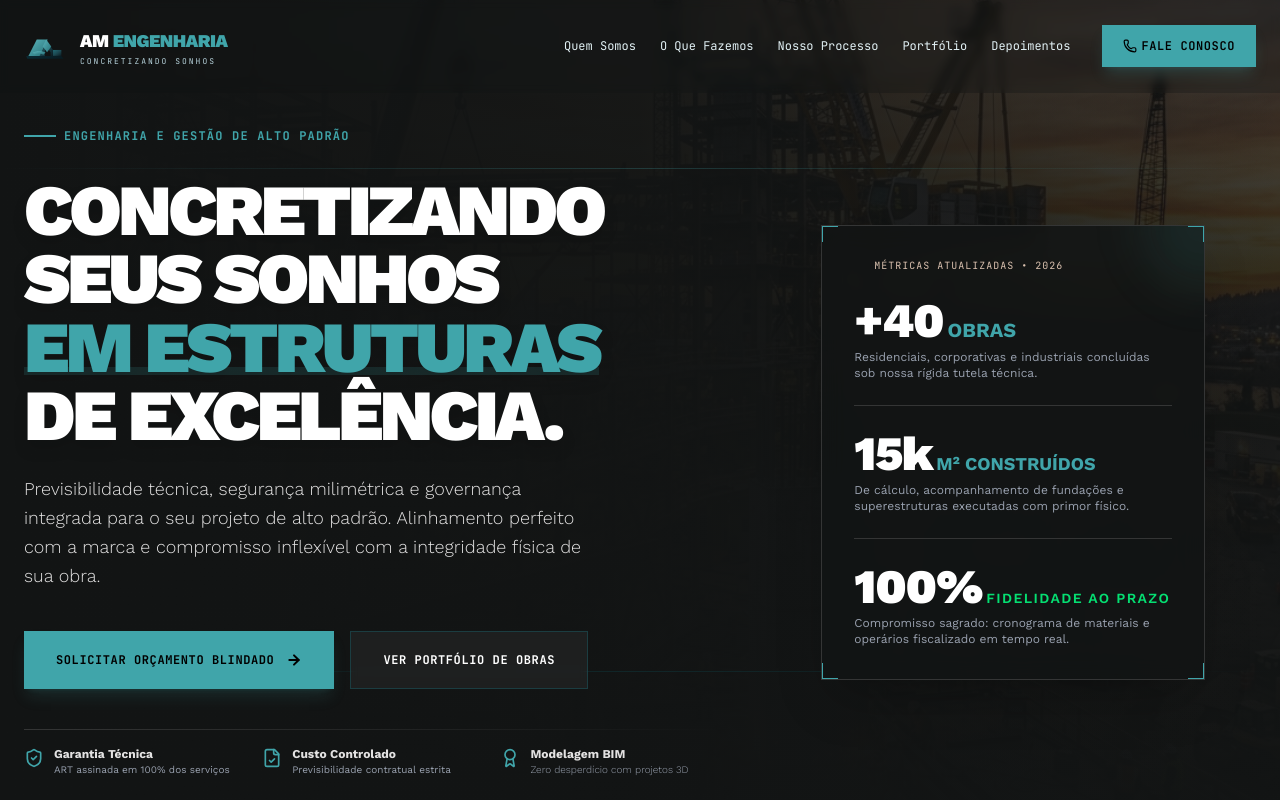
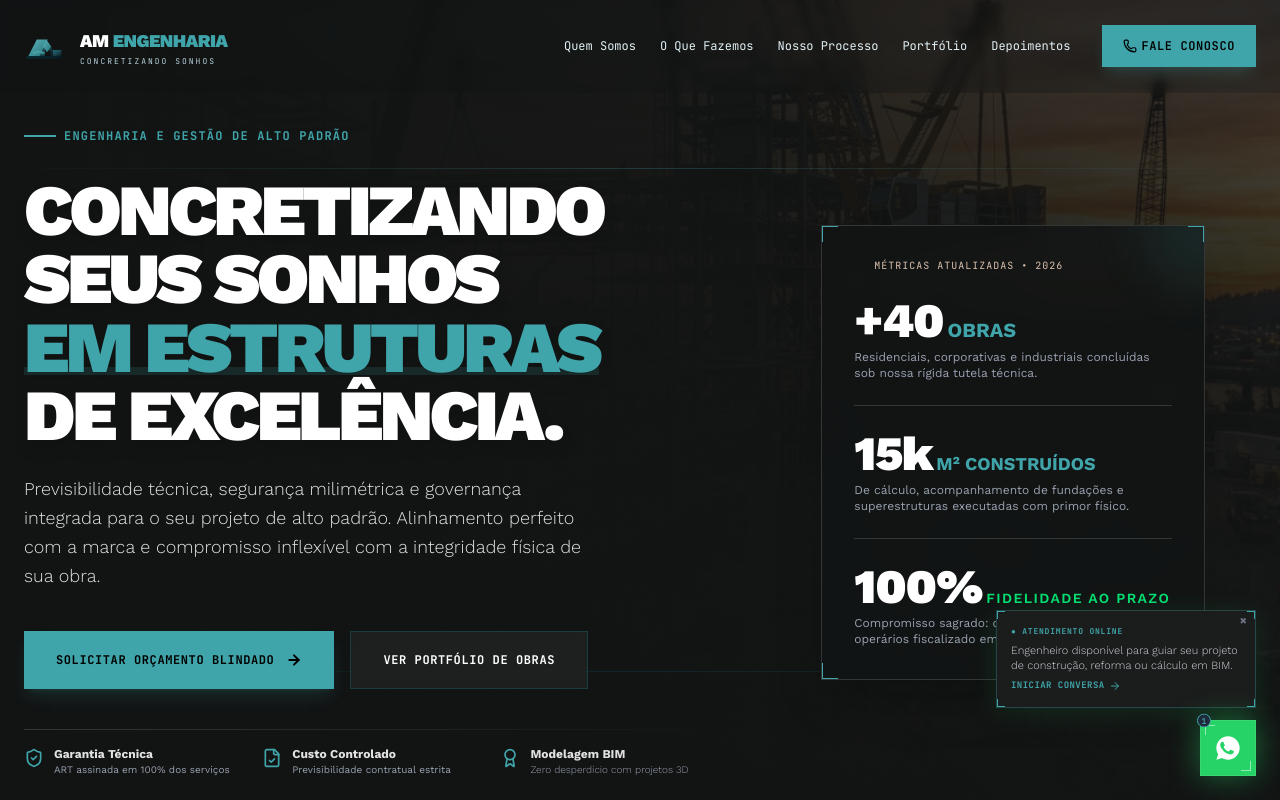
Before and after one commit to WandesonAndrade/AM_ENGENHARIA, a React (Vite) app: page / in a window 1280 px wide. Shown: the top 800 px of the page. Built offline with nearby package versions, Linux system fonts and the light colour scheme.

Commit message:
feat: add botao do whatsapp

```diff
--- a/src/App.tsx
+++ b/src/App.tsx
@@ -8,19 +8,24 @@
  * SPDX-License-Identifier: Apache-2.0
  */
 
-import Navbar from './components/Navbar';
-import Hero from './components/Hero';
-import About from './components/About';
-import Services from './components/Services';
-import Process from './components/Process';
-import Portfolio from './components/Portfolio';
-import BudgetCalculator from './components/BudgetCalculator';
-import Testimonials from './components/Testimonials';
-import Footer from './components/Footer';
+import Navbar from "./components/Navbar";
+import Hero from "./components/Hero";
+import About from "./components/About";
+import TechBentoGrid from "./components/TechBentoGrid";
+import Services from "./components/Services";
+import Process from "./components/Process";
+import Portfolio from "./components/Portfolio";
+import BudgetCalculator from "./components/BudgetCalculator";
+import Testimonials from "./components/Testimonials";
+import Footer from "./components/Footer";
+import FloatingWhatsApp from "./components/FloatingWhatsApp";
 
 export default function App() {
   return (
     <div className="bg-[#121414] min-h-screen text-white select-none selection:bg-brand-cyan/20 selection:text-brand-cyan">
+      {/* Floating contact hub */}
+      <FloatingWhatsApp />
+
       {/* Structural fixed navigation */}
       <Navbar />
 
@@ -30,6 +35,8 @@ export default function App() {
 
         {/* Company profile & Core values */}
         <About />
+
+        {/* Premium Bento Grid - BIM & Engineering Tech */}
 
         {/* Technical services with blueprint detail triggers */}
         <Services />
--- /dev/null
+++ b/src/components/FloatingWhatsApp.tsx
@@ -0,0 +1,114 @@
+/**
+ * @license
+ * SPDX-License-Identifier: Apache-2.0
+ */
+
+import { useState, useEffect } from 'react';
+import { MessageSquare, ArrowRight } from 'lucide-react';
+
+export default function FloatingWhatsApp() {
+  const [showTooltip, setShowTooltip] = useState(false);
+
+  useEffect(() => {
+    // Show a premium soft hint tooltip after 4 seconds
+    const timer = setTimeout(() => {
+      setShowTooltip(true);
+    }, 4500);
+
+    // Auto-minimize tooltip after 8 seconds of visibility
+    const hideTimer = setTimeout(() => {
+      setShowTooltip(false);
+    }, 12000);
+
+    return () => {
+      clearTimeout(timer);
+      clearTimeout(hideTimer);
+    };
+  }, []);
+
+  const whatsappLink = "https://wa.me/5511999999999?text=Olá! Gostaria de fazer um orçamento técnico para o meu projeto com a AM Engenharia.";
+
+  return (
+    <div className="fixed bottom-6 right-6 z-[90] flex flex-col items-end pointer-events-none">
+
+      {/* Interactive Tooltip HUD Bubble */}
+      {showTooltip && (
+        <div className="pointer-events-auto bg-[#1b1c1c] border border-brand-cyan/30 text-white p-3.5 shadow-[0_4px_25px_rgba(34,197,94,0.15)] mb-3 max-w-[260px] animate-fade-in relative">
+
+          {/* Decorative Corner Brackets */}
+          <div className="absolute top-0 left-0 w-2 h-2 border-t border-l border-brand-cyan" />
+          <div className="absolute top-0 right-0 w-2 h-2 border-t border-r border-brand-cyan" />
+          <div className="absolute bottom-0 left-0 w-2 h-2 border-b border-l border-brand-cyan" />
+          <div className="absolute bottom-0 right-0 w-2 h-2 border-b border-r border-brand-cyan" />
+
+          {/* Prompt close indicator */}
+          <button
+            onClick={() => setShowTooltip(false)}
+            className="absolute top-1 right-2 text-gray-500 hover:text-white font-mono text-[9px] cursor-pointer"
+          >
+            ✖
+          </button>
+
+          <div className="space-y-1.5 text-left">
+            <span className="font-mono text-[8px] text-brand-cyan uppercase tracking-widest font-bold block">
+              ● ATENDIMENTO ONLINE
+            </span>
+            <p className="font-sans text-[11px] text-gray-300 font-light leading-relaxed leading-snug">
+              Engenheiro disponível para guiar seu projeto de construção, reforma ou cálculo em BIM.
+            </p>
+            <a
+              href={whatsappLink}
+              target="_blank"
+              rel="noopener noreferrer"
+              className="font-mono text-[9px] text-brand-cyan hover:text-white font-bold tracking-wider flex items-center gap-1 mt-1 transition-colors group/tool"
+            >
+              <span>INICIAR CONVERSA</span>
+              <ArrowRight className="w-3 h-3 group-hover/tool:translate-x-1 transition-transform" />
+            </a>
+          </div>
+        </div>
+      )}
+
+      {/* Main WhatsApp Floating Button */}
+      <a
+        href={whatsappLink}
+        target="_blank"
+        rel="noopener noreferrer"
+        onMouseEnter={() => setShowTooltip(true)}
+        className="pointer-events-auto w-14 h-14 bg-[#25D366] hover:bg-[#20ba59] text-white flex items-center justify-center shadow-[0_0_30px_rgba(37,211,102,0.45)] hover:shadow-[0_0_45px_rgba(37,211,102,0.7)] group transition-all duration-300 relative rounded-none border border-white/10"
+        title="Falar no WhatsApp"
+        aria-label="Falar com Engenheiro no WhatsApp"
+      >
+        {/* Radar pulsing rings around the button */}
+        <span className="absolute -inset-1 border border-[#25D366]/40 opacity-70 animate-ping pointer-events-none" />
+
+        {/* CAD Crosshairs accent to fit the AM Engenharia structural theme */}
+        <div className="absolute top-1 left-1 w-2.5 h-2.5 border-t border-l border-white/50 group-hover:border-white transition-colors" />
+        <div className="absolute bottom-1 right-1 w-2.5 h-2.5 border-b border-r border-white/50 group-hover:border-white transition-colors" />
+
+        {/* WhatsApp Premium SVG */}
+        <svg
+          className="w-7 h-7 fill-current group-hover:scale-110 transition-transform duration-300"
+          viewBox="0 0 24 24"
+          xmlSpace="preserve"
+        >
+          <path d="M12.012,2.004C6.502,2.004,2.01,6.493,2.01,12.002c0,1.912,0.542,3.751,1.564,5.34L2.03,22l4.823-1.493
+            c1.514,0.923,3.317,1.497,5.158,1.497c5.51,0,10.002-4.489,10.002-9.999C22.014,6.493,17.522,2.004,12.012,2.004z M16.852,15.826
+            c-0.297,0.838-1.463,1.512-2.023,1.579c-0.54,0.064-1.076,0.306-3.468-0.68c-2.879-1.189-4.717-4.113-4.86-4.305
+            c-0.143-0.191-1.162-1.547-1.162-2.951c0-1.405,0.732-2.091,0.994-2.373c0.262-0.281,0.573-0.353,0.763-0.353
+            c0.191,0,0.382,0,0.549,0.008c0.174,0.008,0.406-0.065,0.636,0.485c0.238,0.573,0.811,1.986,0.883,2.13
+            c0.071,0.144,0.119,0.312,0.024,0.503c-0.096,0.191-0.143,0.312-0.286,0.478c-0.143,0.168-0.301,0.375-0.429,0.503
+            c-0.143,0.144-0.294,0.301-0.127,0.587c0.167,0.283,0.737,1.213,1.583,1.968c1.09,0.973,2.007,1.274,2.294,1.417
+            c0.286,0.142,0.453,0.119,0.62-0.073c0.167-0.191,0.716-0.835,0.907-1.121c0.191-0.286,0.382-0.239,0.644-0.143
+            c0.262,0.096,1.67,0.787,1.956,0.93c0.286,0.144,0.477,0.215,0.549,0.339C17.218,14.475,17.15,14.988,16.852,15.826z" />
+        </svg>
+
+        {/* Counter of technicians available */}
+        <span className="absolute -top-1 -left-1 w-3.5 h-3.5 rounded-full bg-[#1e293b] border border-brand-cyan font-mono text-[8px] font-bold text-brand-cyan flex items-center justify-center animate-bounce">
+          1
+        </span>
+      </a>
+
+    </div>
+  );
+}
```
